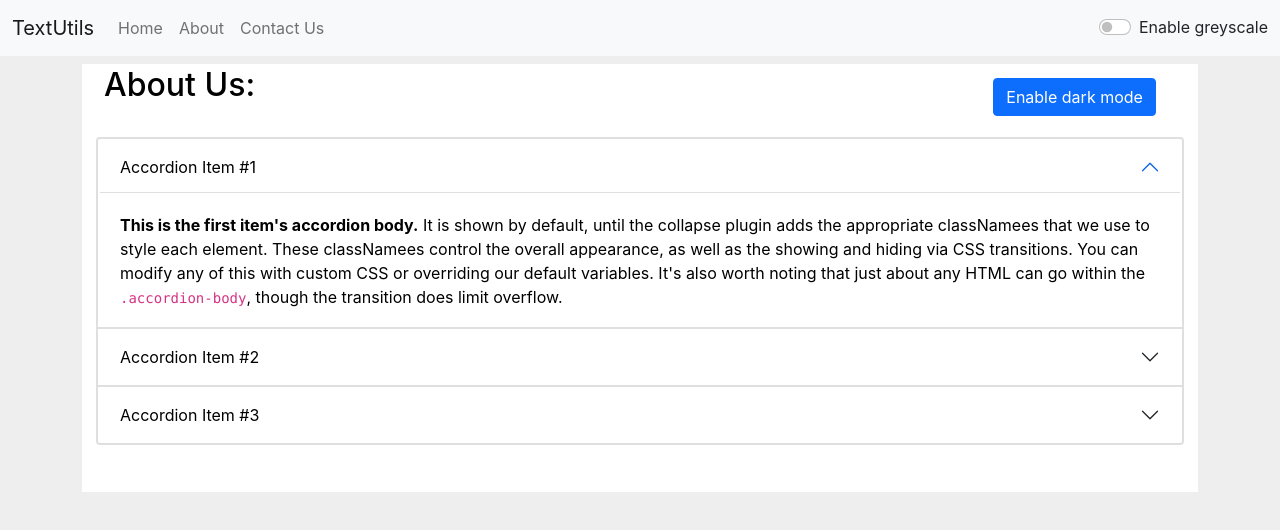
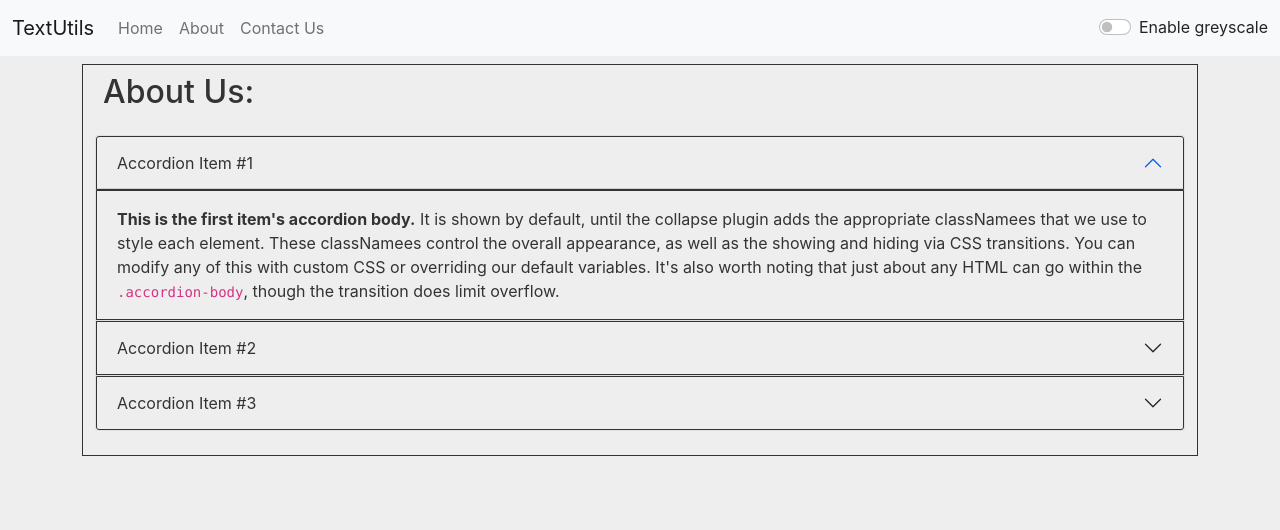
Before and after one commit to ved32bs3/textutils, a React (Create React App) app: page /about in a window 1280 px wide. Shown: the top 530 px of the page. Built offline with nearby package versions, Linux system fonts and the light colour scheme.

Commit message:
commit on 'main'

```diff
--- a/src/Components/About.js
+++ b/src/Components/About.js
@@ -2,73 +2,50 @@ import React, {useState} from 'react';
 /*import PropTypes from 'prop-types';*/
 
 export default function About(props) {
-  let btnStyle = {
-    position: 'relative',
-    left: '81%',
-    transform: 'translatey(-50px)'
-  }
 
-  let accStyle = {
-    position: 'relative',
-    transform: 'translatey(-45px)'
-  }
-
-  const [myStyle, setMyStyle] = useState({
-    color: 'black',
-    backgroundColor: 'white',
-    border: '2px solid #fff'
-  });
-
-  const [buttonText, setButtonText] = useState('Enable dark mode');
-
-  const toggleModeClick = () => {
-    if (myStyle.color === 'black') {
-      setMyStyle({ color: 'white', backgroundColor: 'black'});
-      setButtonText('Enable light mode');
-    } else {
-      setMyStyle({ color: 'black', backgroundColor: 'white'});
-      setButtonText('Enable dark mode');
-    }
-  }
+  let MyStyle = {
+    color: props.mode === 'dark'?'#fff':'#333',
+    backgroundColor: props.mode === 'dark'?'#495057':'#eee',
+    border: '1px solid #333'?props.mode === 'dark'?'1px solid #eee':'1px solid #333':'0px'
+  };
 
   return (
-    <div className="container pynvjgbfgnbbnnbvnnbnvnnnbnvbnvvvjgifyu hhuvh xchgcghfghufdkf dgf rgyબિુીુિબૂ-0" style={myStyle}>
-      <h2 className="mx-2">About Us:</h2>
-      <button className="btn btn-primary m-3" style={btnStyle} onClick={toggleModeClick}>{buttonText}</button>
-      <div className="accordion border-2" style={myStyle} style={accStyle} id="accordionExample">
-        <div className="accordion-item border-2">
+    <div className="container pynvjgbfgnbbnnbvnnbnvnnnbnvbnvvvjgifyu hhuvh xchgcghfghufdkf dgf rgyબિુીુિબૂ-0" style={MyStyle}>
+      <h2 className="my-2 mx-2">About Us:</h2>
+      <div className="accordion  my-4" id="accordionExample">
+        <div className="accordion-item">
           <h2 className="accordion-header" id="headingOne">
-            <button className="accordion-button" style={myStyle} type="button" data-bs-toggle="collapse" data-bs-target="#collapseOne" aria-expanded="true" aria-controls="collapseOne">
+            <button className="accordion-button" style={MyStyle} type="button" data-bs-toggle="collapse" data-bs-target="#collapseOne" aria-expanded="true" aria-controls="collapseOne">
               Accordion Item #1
             </button>
           </h2>
           <div id="collapseOne" className="accordion-collapse collapse show" aria-labelledby="headingOne" data-bs-parent="#accordionExample">
-            <div className="accordion-body" style={myStyle}>
+            <div className="accordion-body" style={MyStyle}>
               <strong>This is the first item's accordion body.</strong> It is shown by default, until the collapse plugin adds the appropriate classNamees that we use to style each element. These classNamees control the overall appearance, as well as the showing and hiding via CSS transitions. You can modify any of this with custom CSS or overriding our default variables. It's also worth noting that just about any HTML can go within the <code>.accordion-body</code>, though the transition does limit overflow.
             </div>
           </div>
         </div>
-        <div className="accordion-item border-2">
+        <div className="accordion-item">
           <h2 className="accordion-header" id="headingTwo">
-            <button className="accordion-button collapsed" style={myStyle} type="button" data-bs-toggle="collapse" data-bs-target="#collapseTwo" aria-expanded="false" aria-controls="collapseTwo">
+            <button className="accordion-button collapsed" style={MyStyle} type="button" data-bs-toggle="collapse" data-bs-target="#collapseTwo" aria-expanded="false" aria-controls="collapseTwo">
               Accordion Item #2
             </button>
           </h2>
           <div id="collapseTwo" className="accordion-collapse collapse" aria-labelledby="headingTwo" data-bs-parent="#accordionExample">
-            <div className="accordion-body" style={myStyle}>
+            <div className="accordion-body" style={MyStyle}>
               <strong>This is the second item's accordion body.</strong> It is hidden by default, until the collapse plugin adds the appropriate classNamees that we use to style each element. These classNamees control the overall appearance, as well as the showing and hiding via CSS transitions. You can modify any of this with custom CSS or overriding our default variables. It's also worth noting that just about any HTML can go within the <code>.accordion-body</code>, though the transition does limit overflow.
             </div>
 
           </div>
         </div>
-        <div className="accordion-item border-2">
+        <div className="accordion-item">
           <h2 className="accordion-header" id="headingThree">
-            <button className="accordion-button collapsed" style={myStyle} type="button" data-bs-toggle="collapse" data-bs-target="#collapseThree" aria-expanded="false" aria-controls="collapseThree">
+            <button className="accordion-button collapsed" style={MyStyle} type="button" data-bs-toggle="collapse" data-bs-target="#collapseThree" aria-expanded="false" aria-controls="collapseThree">
               Accordion Item #3
             </button>
           </h2>
           <div id="collapseThree" className="accordion-collapse collapse" aria-labelledby="headingThree" data-bs-parent="#accordionExample">
-            <div className="accordion-body" style={myStyle}>
+            <div className="accordion-body" style={MyStyle}>
               <strong>This is the third item's accordion body.</strong> It is hidden by default, until the collapse plugin adds the appropriate classNamees that we use to style each element. These classNamees control the overall appearance, as well as the showing and hiding via CSS transitions. You can modify any of this with custom CSS or overriding our default variables. It's also worth noting that just about any HTML can go within the <code>.accordion-body</code>, though the transition does limit overflow.
             </div>
           </div>
--- a/src/Components/ContactUs.js
+++ /dev/null
@@ -1,9 +0,0 @@
-import React from 'react'
-
-export default function ContactUs() {
-    return (
-        <div>
-
-        </div>
-    )
-}
--- a/src/Components/Textbox.js
+++ b/src/Components/Textbox.js
@@ -57,7 +57,7 @@ export default function Textbox(props) {
       </div>
       <div className="container">
         <h2>Your typing summary:</h2>
-        <p>{text.split(' ').length - 1} words and {text.length} characters,
+        <p>{text.split(' ').filter((element) => {return element, element !== 0;}).length} words and {text.length} characters,
         <span> {0.008 * text.split(' ').length - 0.008} Minutes to read. (Time taken to read is on average and is estimated.)</span></p>
         <h3>Preview:</h3>
         <p>{text===''?'Enter some text above to preview it here.':text}</p>
--- a/src/index.css
+++ b/src/index.css
@@ -11,3 +11,7 @@ code {
   font-family: source-code-pro, Menlo, Monaco, Consolas, 'Courier New',
     monospace;
 }
+
+.accordiation-button::after {
+  filter: invert(1);
+}
```
Also changed, not shown: package.json (+29 -28 lines), 1 other file (tests, documents, lock files or other folders).
